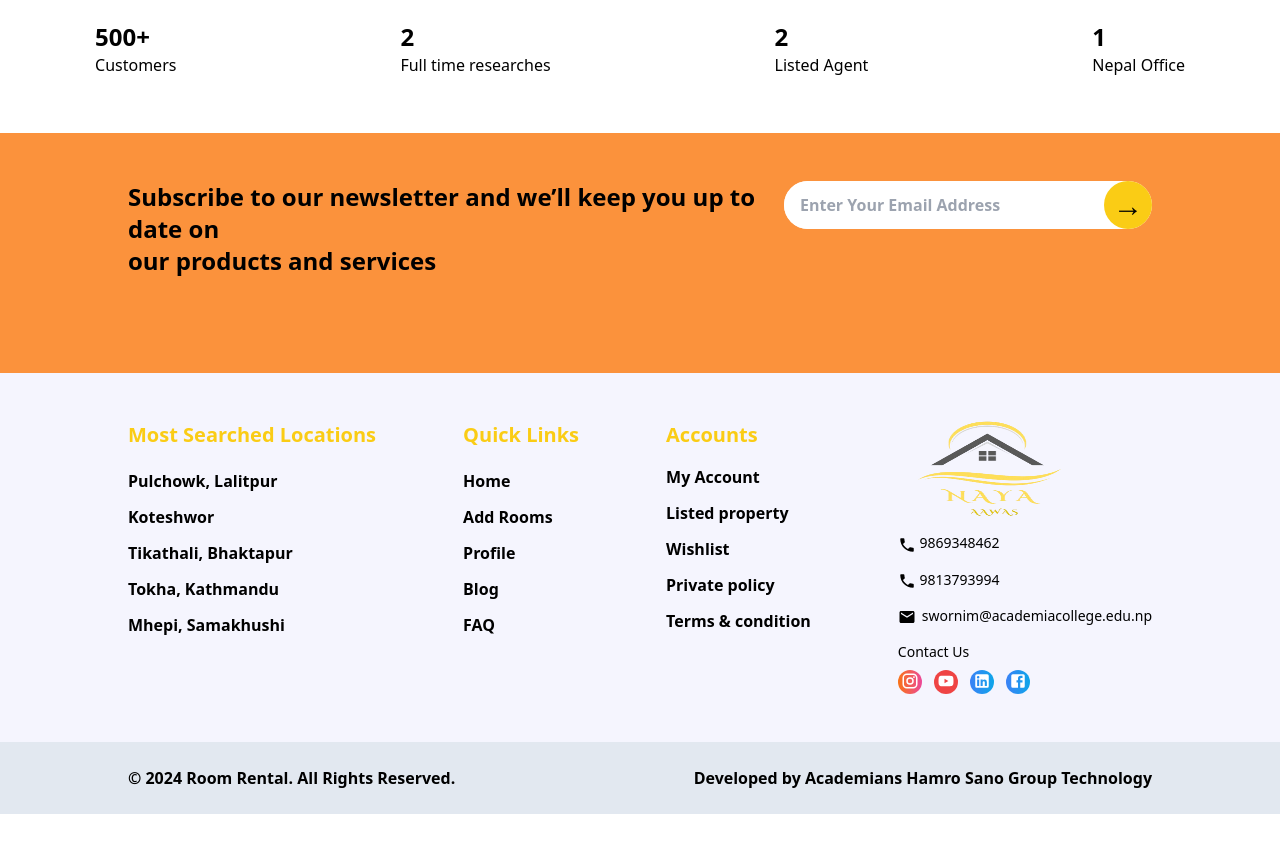
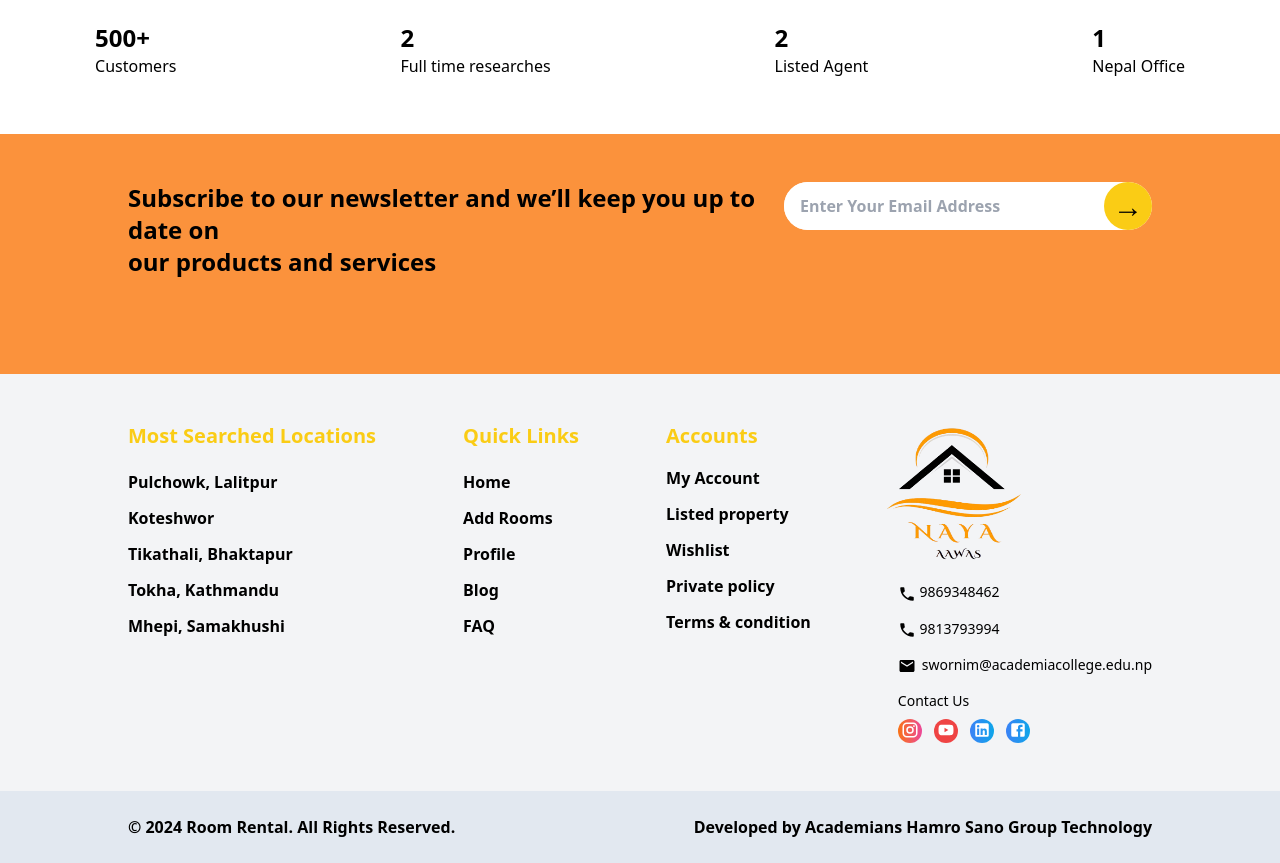
Before and after one commit to bhatta09/Room-Rental-System, a React (Vite) app: page /about in a window 1280 px wide. Shown: the part 520-1383 px from the top of the page. Before the commit the page ends 1334 px from the top, so only its background shows below. Built offline with nearby package versions, Linux system fonts and the light colour scheme.

Commit message:
Footer and logo fix

```diff
--- a/src/components/Footer.jsx
+++ b/src/components/Footer.jsx
@@ -1,5 +1,5 @@
 import { Link } from "react-router-dom";
-import img from "../assets/home7.png";
+import img from "../assets/home9.png";
 import PhoneIcon from "@mui/icons-material/Phone";
 import EmailIcon from "@mui/icons-material/Email";
 import InstagramIcon from "@mui/icons-material/Instagram";
@@ -40,7 +40,7 @@ const footerData = [
 
 const Footer = () => {
   return (
-    <div className="  bg-[#f5f5fe]">
+    <div className="  bg-gray-100">
       <div className="flex flex-col justify-between bg-orange-400 md:flex-row p-12 lg:px-32 ">
         <div className="mb-12">
           <h3 className="text-2xl   font-semibold">
@@ -104,7 +104,7 @@ const Footer = () => {
           </div>
         </div>
         <div className="text-sm font-medium flex flex-col gap-4 ">
-          <img src={img} alt="" className="h-24 w-44" />
+          <img src={img} alt="" className="h-36 w-44 ml-[-32px]" />
           <Link>
             <label htmlFor="">
               <PhoneIcon sx={{ fontSize: 18, color: "" }} />
--- a/src/components/Navbar.jsx
+++ b/src/components/Navbar.jsx
@@ -5,7 +5,7 @@ import PersonIcon from "@mui/icons-material/Person";
 import React, { useEffect, useState } from "react";
 import { Link } from "react-router-dom";
 import HomeIcon from "@mui/icons-material/Home";
-import logo from "../assets/home7.png";
+import logo from "../assets/home9.png";
 import { useSelector } from "react-redux";
 import axios from "axios";
 
```
Also changed, not shown: src/assets/home9.png (added).
